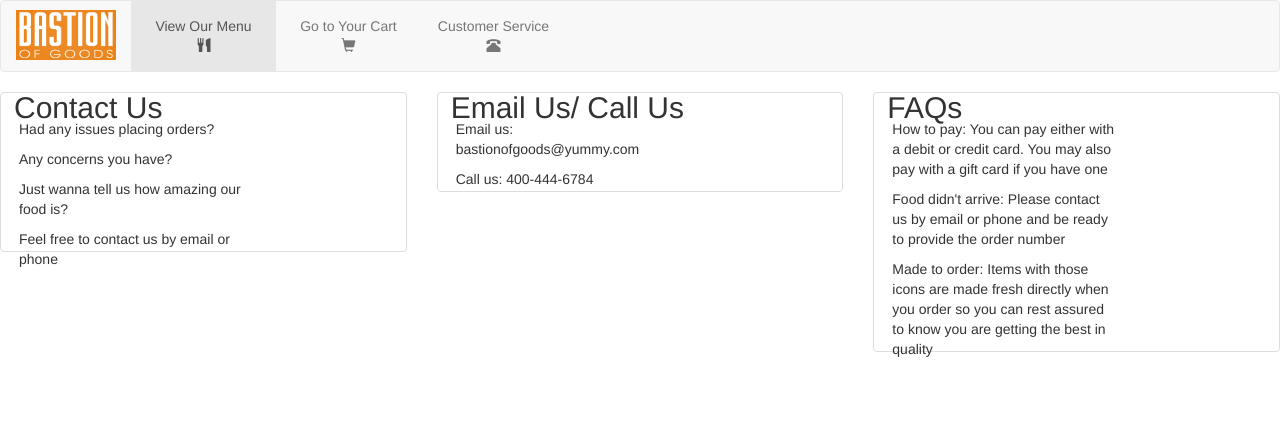
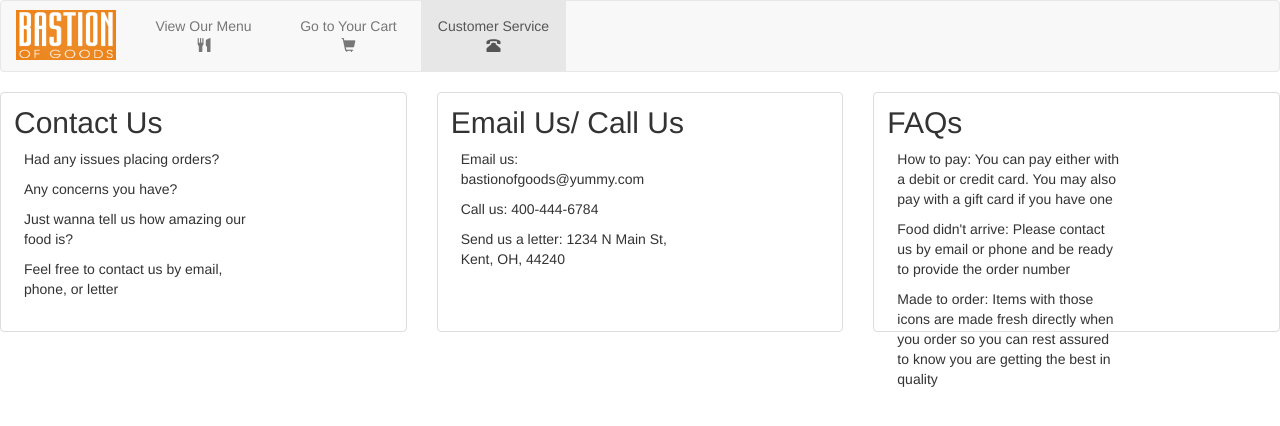
Before and after one commit to jsakal/HICProj2-GR7, a plain HTML site: page CustomerService.html in a window 1280 px wide. Drawn offline with nearby package versions, Linux system fonts and the light colour scheme.

Commit message:
Changed a few things

```diff
--- a/CustomerService.html
+++ b/CustomerService.html
@@ -17,23 +17,23 @@
             </a>
           </div>
           <ul class="nav navbar-nav">
-            <li class="active" style="width: 145px"><a href="MenuDisplay.html"><center><p style="margin-bottom: 0px;">View Our Menu</p><span class="glyphicon glyphicon-cutlery"></span></center></a></li>
+            <li style="width: 145px"><a href="MenuDisplay.html"><center><p style="margin-bottom: 0px;">View Our Menu</p><span class="glyphicon glyphicon-cutlery"></span></center></a></li>
             <li style="width: 145px"><a href="#"><center><p style="margin-bottom: 0px;">Go to Your Cart</p><span class="glyphicon glyphicon-shopping-cart"></span></center></a></li>
-            <li style="width: 145px"><a href="#"><center><p style="margin-bottom: 0px;">Customer Service</p><span class="glyphicon glyphicon-phone-alt"></span></center></a></li>
+            <li class="active" style="width: 145px"><a href="#"><center><p style="margin-bottom: 0px;">Customer Service</p><span class="glyphicon glyphicon-phone-alt"></span></center></a></li>
           </ul>
         </div>
     </nav>
     <div class="row">
         <div class ="col-md-4">
             <div class="thumbnail">
-                <div class="caption" style="height: 150px;">
-                    <h2 style="margin: 0; position: relative; top: -15px;">Contact Us</h2>
-                    <div class="form-group row" style="margin: 0; position: relative; top: -20px; left: -10px;">
+                <div class="caption" style="height: 230px;">
+                    <h2 style="margin: 0; position: relative;">Contact Us</h2>
+                    <div class="form-group row" style="margin: 0; position: relative; top: 10px; left: -5px;">
                         <div class="col-xs-8">
                             <p>Had any issues placing orders?</p>
                             <p>Any concerns you have?</p>
                             <p>Just wanna tell us how amazing our food is?</p>
-                            <p>Feel free to contact us by email or phone</p>
+                            <p>Feel free to contact us by email, phone, or letter</p>
                         </div>
                     </div>
                 </div>
@@ -41,12 +41,13 @@
         </div>
         <div class ="col-md-4">
             <div class="thumbnail">
-                <div class="caption" style="height: 90px;">
-                    <h2 style="margin: 0; position: relative; top: -15px;">Email Us/ Call Us</h2>
-                    <div class="form-group row" style="margin: 0; position: relative; top: -20px; left: -10px;">
+                <div class="caption" style="height: 230px;">
+                    <h2 style="margin: 0; position: relative;">Email Us/ Call Us</h2>
+                    <div class="form-group row" style="margin: 0; position: relative; top: 10px; left: -5px;">
                         <div class="col-xs-8">
                             <p>Email us: bastionofgoods@yummy.com</p>
                             <p>Call us: 400-444-6784</p>
+                            <p>Send us a letter: 1234 N Main St, Kent, OH, 44240</p>
                         </div>
                     </div>
                 </div>
@@ -54,9 +55,9 @@
         </div>
         <div class ="col-md-4">
             <div class="thumbnail">
-                <div class="caption" style="height: 250px;">
-                    <h2 style="margin: 0; position: relative; top: -15px;">FAQs</h2>
-                    <div class="form-group row" style="margin: 0; position: relative; top: -20px; left: -10px;">
+                <div class="caption" style="height: 230px;">
+                    <h2 style="margin: 0; position: relative;">FAQs</h2>
+                    <div class="form-group row" style="margin: 0; position: relative; top: 10px; left: -5px;">
                         <div class="col-xs-8">
                             <p>How to pay: You can pay either with a debit or credit card. You may also pay with a gift card if you have one</p>
                             <p>Food didn't arrive: Please contact us by email or phone and be ready to provide the order number</p>
```
Also changed, not shown: ItemDisplay.html (+1 -1 lines), MenuDisplay.html (+13 -7 lines).
